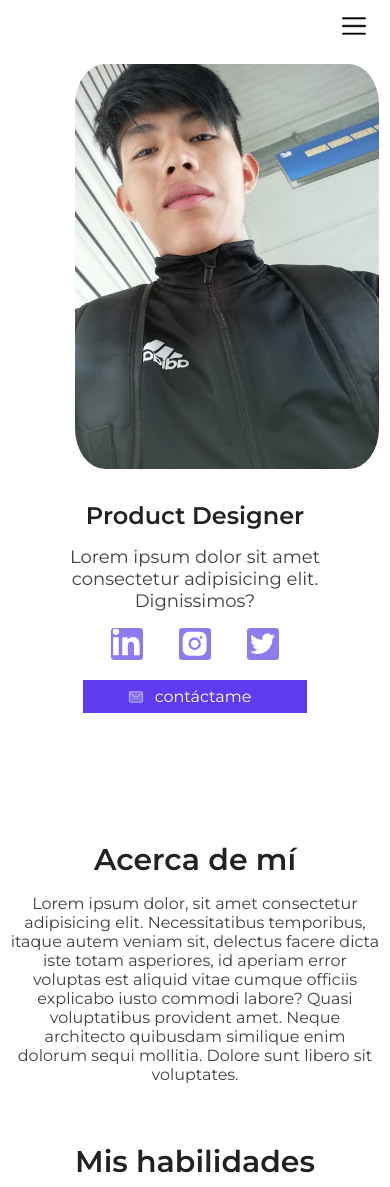
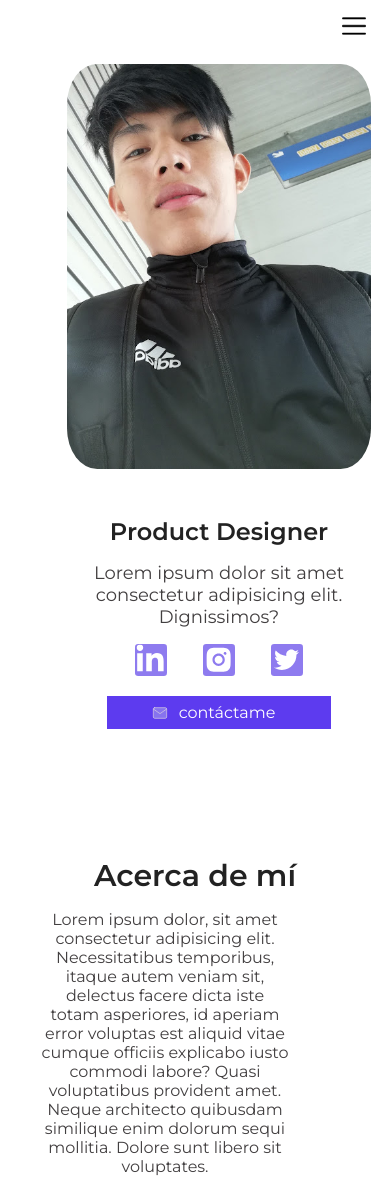
Before and after one commit to kloiberth/miPortafolio, a plain HTML site: page index.html in a window 390 px wide. Shown: the top 1187 px of the page. Drawn offline with Linux system fonts and the light colour scheme.

Commit message:
responsividad jejej

```diff
--- a/assets/css/style.css
+++ b/assets/css/style.css
@@ -80,8 +80,8 @@ visibility: hidden;
     display: flex;
     flex-direction: column;
     align-items: center;
-    gap: 2rem;
-
+    gap: 3rem;
+    margin: 0 0 0 3rem;
 }
 
 
@@ -116,7 +116,6 @@ h1+p{
 
 
 .header--img{
-    margin: 0 -2.5rem 0 1.5rem;
     border-radius: 10%;
     max-width: 304px;
 }
@@ -156,9 +155,9 @@ h1+p{
 }
 
 .cont-sobre-mi{
-    max-width: 425px;
-    height: 225px;
-    margin: 0 auto;
+    width: 266px;
+    height: 276px;
+    margin: 0 0 0rem 2rem
 }
 
 
```
